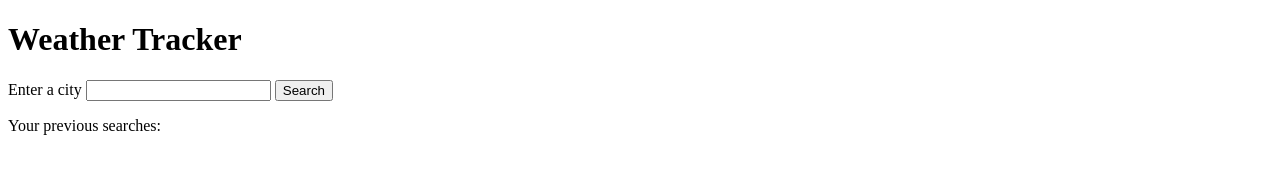
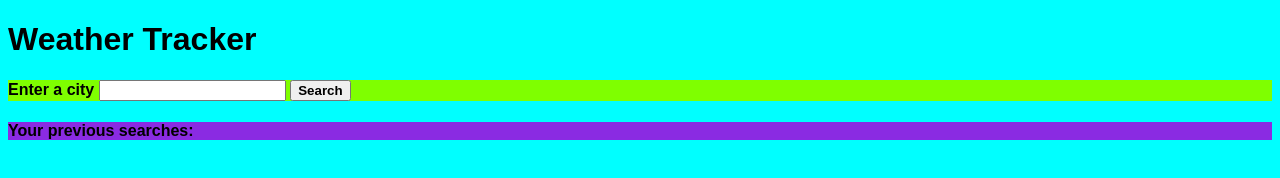
Before and after one commit to joyhalliday/weather-dashboard, a plain HTML site: page index.html in a window 1280 px wide. Drawn offline with nearby package versions, Linux system fonts and the light colour scheme.

Commit message:
built basic css

```diff
--- a/Assets/script.js
+++ b/Assets/script.js
@@ -0,0 +1,5 @@
+$(document).ready(function(){
+    $("#btn").click(function(){
+        console.log("click");
+    })
+});
--- a/Assets/style.css
+++ b/Assets/style.css
@@ -0,0 +1,16 @@
+* {
+font-family: Arial, Helvetica, sans-serif;
+font-weight: bold;
+}
+
+body {
+    background-color: aqua;
+}
+
+.search {
+    background-color: chartreuse;
+}
+
+h4 {
+    background-color: blueviolet;
+}
--- a/index.html
+++ b/index.html
@@ -5,6 +5,7 @@
     <meta http-equiv="X-UA-Compatible" content="IE=edge">
     <meta name="viewport" content="width=device-width, initial-scale=1.0">
     <link rel="stylesheet" type="text/css" href="Assets/style.css" />
+    <script defer src="https://code.jquery.com/jquery-3.5.1.min.js"></script>
     <script defer src="Assets/script.js"></script>
     <title>Weather Tracker</title>
 </head>
@@ -12,11 +13,13 @@
     <header>
         <h1>Weather Tracker</h1>
     </header>
-    <section>
+    <section class="search">
         <label for="city">Enter a city</label>
         <input type="text" id="city">
-        <button>Search</button>
-        <p>Your previous searches:</p>
+        <button id="btn">Search</button>
+    </section>
+    <section>
+        <h4>Your previous searches:</h4>
     </section>
 </body>
 </html>
```
